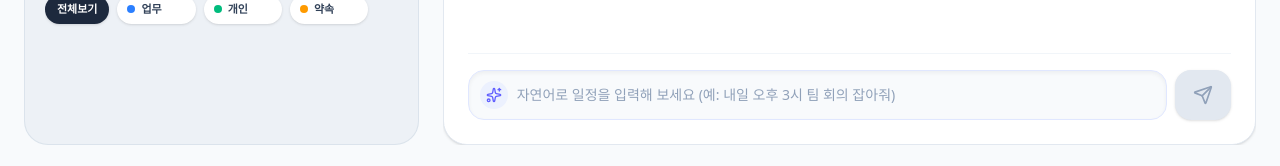
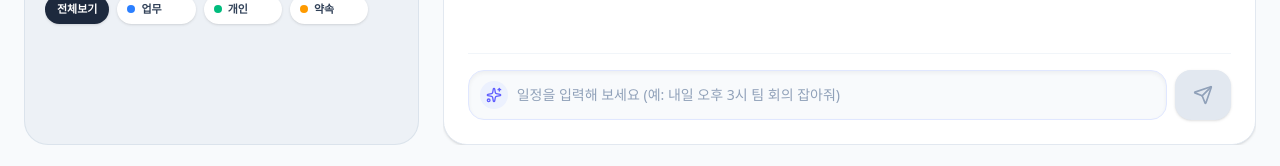
Before and after one commit to robinseojun/product-builder-test3, a React (Vite) app: page / in a window 1280 px wide. Shown: the part 631-797 px from the top of the page. Built offline with nearby package versions, Linux system fonts and the light colour scheme.

Commit message:
feat: update task input placeholder text

```diff
--- a/src/components/TaskList.tsx
+++ b/src/components/TaskList.tsx
@@ -439,7 +439,7 @@ export function TaskList({ date, tasks, categories, selectedCategory, onAddTask,
               type="text"
               value={newTaskTitle}
               onChange={(e) => setNewTaskTitle(e.target.value)}
-              placeholder="자연어로 일정을 입력해 보세요 (예: 내일 오후 3시 팀 회의 잡아줘)"
+              placeholder="일정을 입력해 보세요 (예: 내일 오후 3시 팀 회의 잡아줘)"
               className="flex-1 pl-12 pr-4 py-3.5 bg-slate-50 border border-indigo-100 rounded-2xl text-sm text-slate-900 focus:outline-none focus:border-indigo-400 focus:ring-4 focus:ring-indigo-500/10 transition-all font-medium placeholder-slate-400 shadow-inner"
               disabled={isParsing || !!parsedTask}
             />
```
